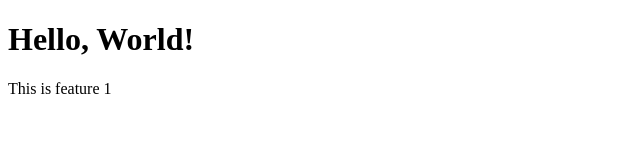
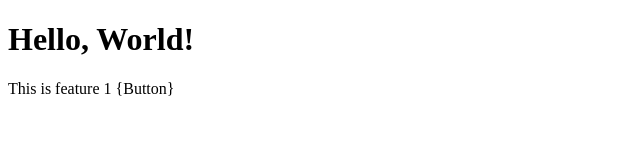
Before and after one commit to Himel-032/Testing_Repo, a plain HTML site: page index.html in a window 1280 px wide. Shown: the full height of the page, 0-640 px from the left. Drawn offline with Linux system fonts and the light colour scheme.

Commit message:
Add button

```diff
--- a/index.html
+++ b/index.html
@@ -7,6 +7,6 @@
 </head>
 <body>
     <h1>Hello, World!</h1>
-    <p>This is feature 1</p>
+    <p>This is feature 1 {Button}</p>
 </body>
 </html>
```
